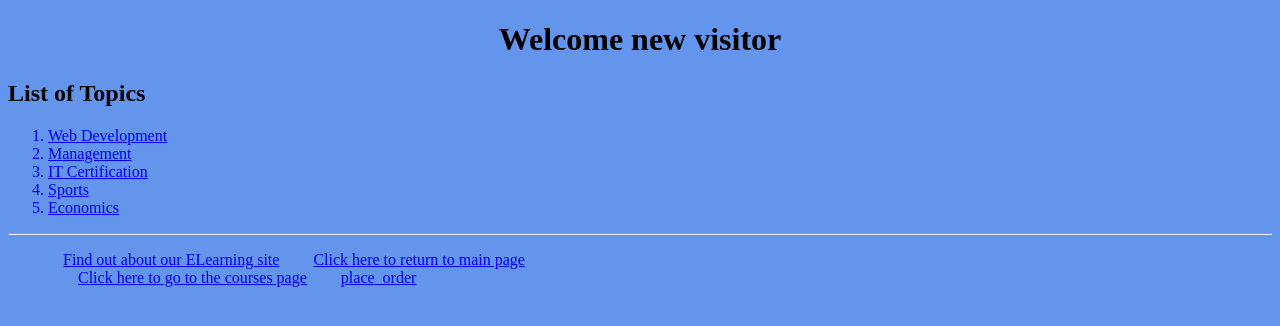
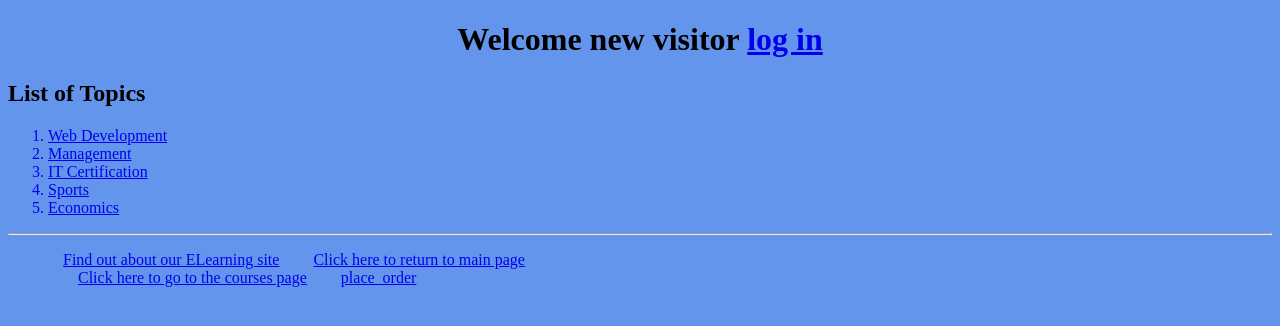
Before and after one commit to cao-weiwei/mysite20, a Django app: page /myapp/ in a window 1280 px wide. Shown: the top 326 px of the page. Run offline with Django 3.2, Linux system fonts and the light colour scheme; data comes from the database, SQL or seed files in the repository; both versions use the stored data as it was after the commit.

Commit message:
Lab 8 Part 1 and part 2

```diff
--- a/myapp/templates/myapp/index.html
+++ b/myapp/templates/myapp/index.html
@@ -2,9 +2,9 @@
 
 {% block myhdg %}
     {% if your_name %}
-        Hello <a href="{% url 'myapp:my_account' %}">{{ your_name }}</a>
+        Hello <a href="{% url 'myapp:my_account' %}">{{ your_name }}</a> <a href="{% url 'myapp:user_logout' %}">logout</a>
         {% else %}
-        Welcome new visitor
+        Welcome new visitor <a href="{% url 'myapp:user_login' %}">log in</a>
     {% endif %}
 
 {% endblock %}
```
Also changed, not shown: db.sqlite3.
